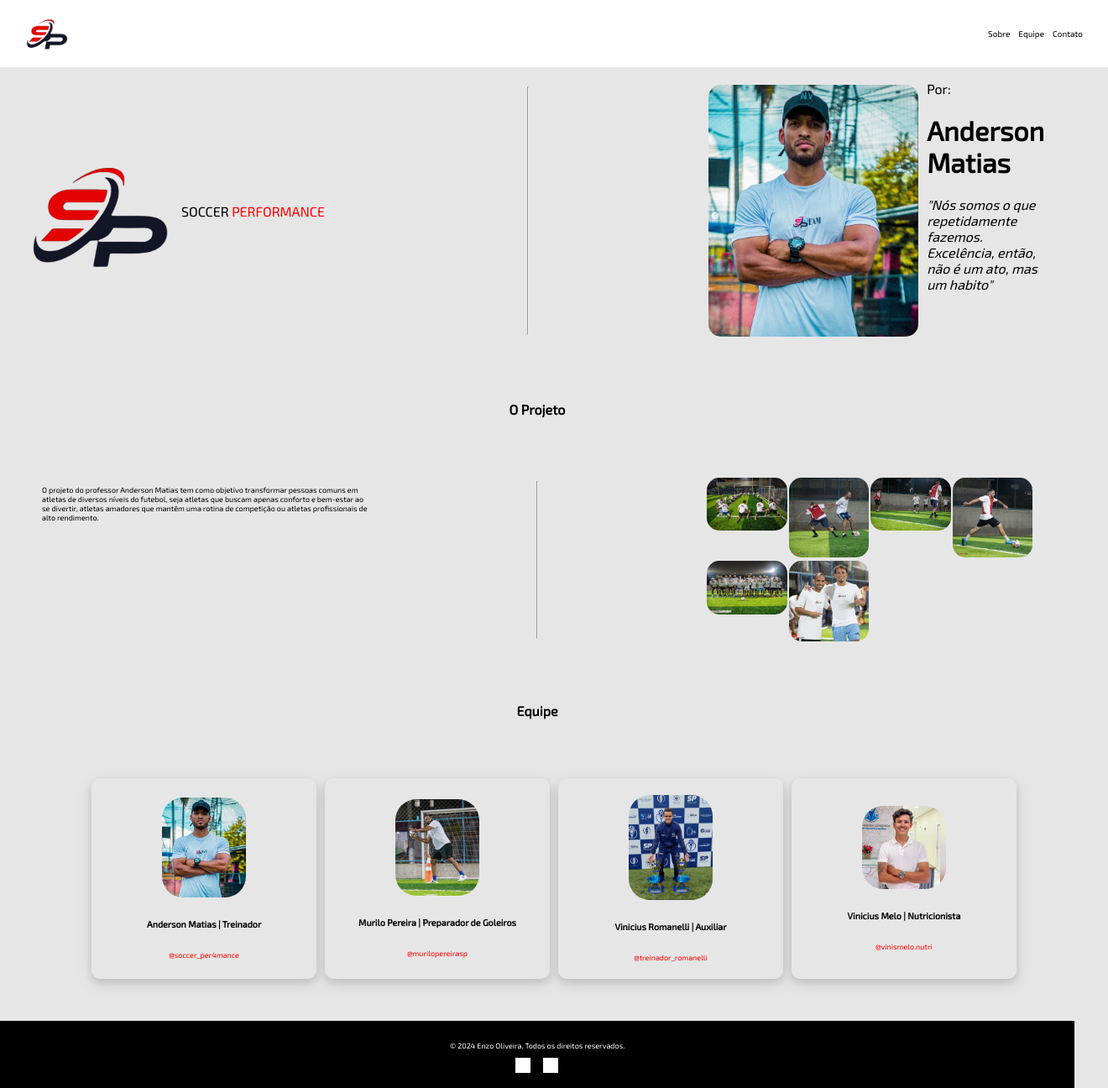
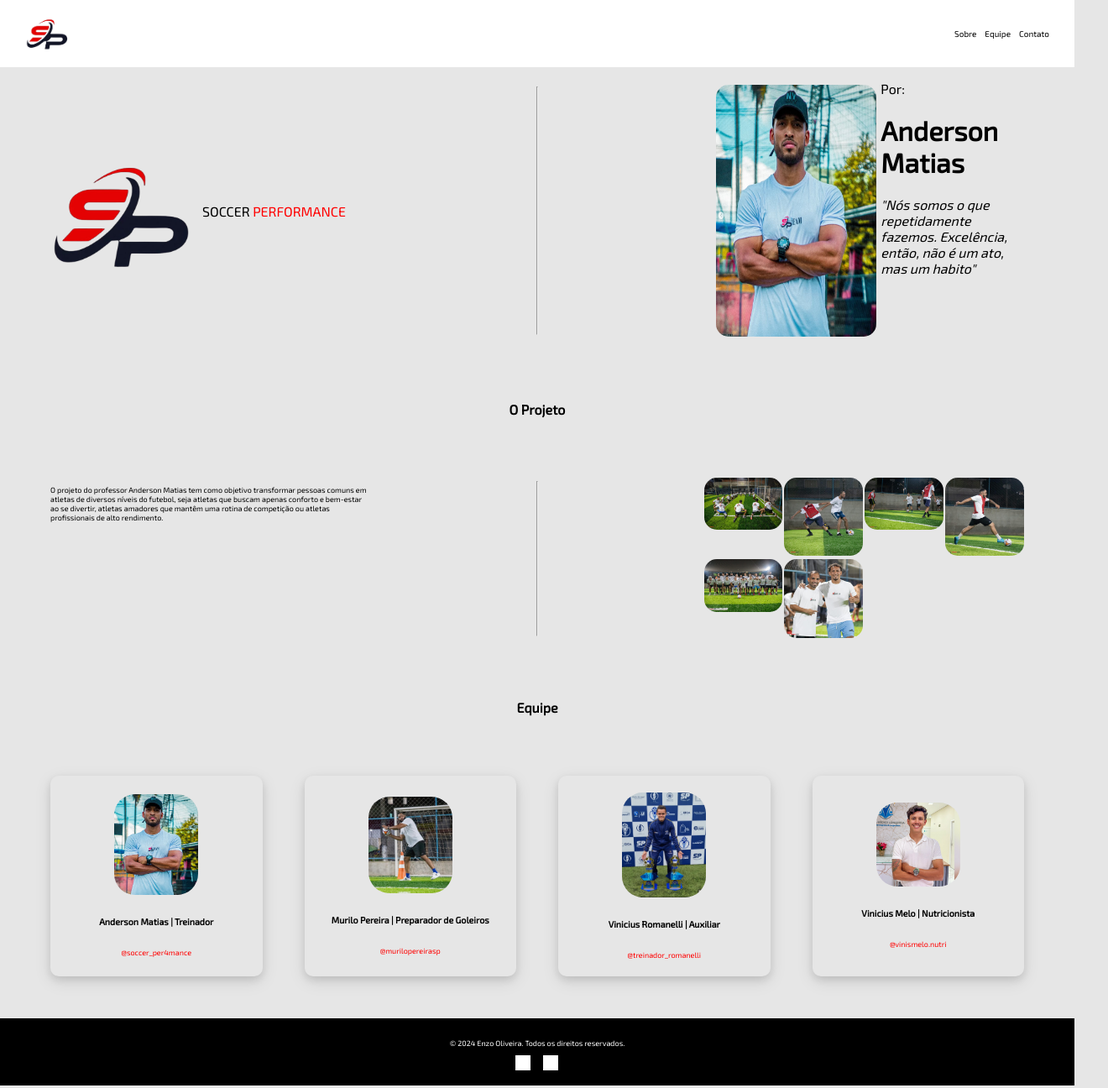
Before and after one commit to 1enzz/SoccerPerformance, a plain HTML site: page index/index.html in a window 1280 px wide. Shown: the whole page at 84% size, 1320 px wide, since content can reach past the window. Drawn offline with nearby package versions, Linux system fonts and the light colour scheme; grey boxes are pictures that could not be loaded.

Commit message:
finalização responsividade

```diff
--- a/style/styles.css
+++ b/style/styles.css
@@ -1,9 +1,15 @@
 body {
     font-family: 'Exo 2', sans-serif;
     margin: 0;
+    padding: 0;
     background-color: rgb(230, 230, 230);
     transition: 1.5s;
-    width: auto;
+    width: 100%;
+    overflow-x: hidden;
+}
+
+* {
+    box-sizing: border-box;
 }
 
 .header {
@@ -27,6 +33,7 @@ body {
 #logoSp {
     transition: transform 0.5s;
     width: 60px;
+    max-width: 100%;
 }
 
 #logoSp:hover {
@@ -44,6 +51,8 @@ body {
     display: flex;
     justify-content: space-around;
     flex-direction: row;
+    padding: 0;
+    margin: 0;
 }
 
 .list-item {
@@ -72,13 +81,17 @@ body {
     margin-top: 5px;
     display: block;
     justify-content: center;
+    width: 100%;
+    padding: 0 20px;
 }
 
 .main-content {
-    margin: 15px;
+    margin: 15px auto;
     display: grid;
     grid-template-columns: repeat(3, 1fr);
-    height: auto;
+    gap: 10px;
+    max-width: 1200px;
+    width: 100%;
 }
 
 .big-logo {
@@ -90,6 +103,7 @@ body {
 
 #bigImg {
     width: 200px;
+    max-width: 100%;
 }
 
 .prepInfo {
@@ -97,11 +111,13 @@ body {
     grid-template-columns: repeat(2, 1fr);
     gap: 10px;
     margin: 1px;
+    width: 100%;
 }
 
 .container-info {
     display: block;
     padding-right: 20px;
+    width: 100%;
 }
 
 .profileImg {
@@ -115,6 +131,7 @@ body {
     border-radius: 15px;
     height: 300px;
     width: 250px;
+    max-width: 100%;
 }
 
 .effectPhrase {
@@ -122,10 +139,13 @@ body {
 }
 
 .about {
-    margin: 50px;
+    margin: 50px auto;
     transition: 1.5ms;
     display: flex;
     justify-content: center;
+    width: 100%;
+    max-width: 1200px;
+    padding: 0 20px;
 }
 
 .about-title {
@@ -139,17 +159,20 @@ body {
     grid-template-columns: repeat(3, 1fr);
     gap: 8px;
     font-size: xx-small;
+    width: 100%;
 }
 
 .about-images {
     display: grid;
     grid-template-columns: repeat(4, 1fr);
     gap: 2px;
+    width: 100%;
 }
 
 .aboutImg img {
     border-radius: 15px;
     width: 100%;
+    max-width: 100%;
     transition: transform 0.5s;
 }
 
@@ -164,15 +187,19 @@ body {
 }
 
 .team {
-    margin: 50px;
+    margin: 50px auto;
     display: flex;
     justify-content: center;
+    width: 100%;
+    max-width: 1200px;
+    padding: 0 20px;
 }
 
 .card-team-grid {
     display: grid;
     grid-template-columns: repeat(4, 1fr);
     gap: 50px;
+    width: 100%;
 }
 
 #prfm {
@@ -205,6 +232,7 @@ body {
 .profile-card-image {
     border-radius: 25px;
     width: 100px;
+    max-width: 100%;
 }
 
 .footer {
```
